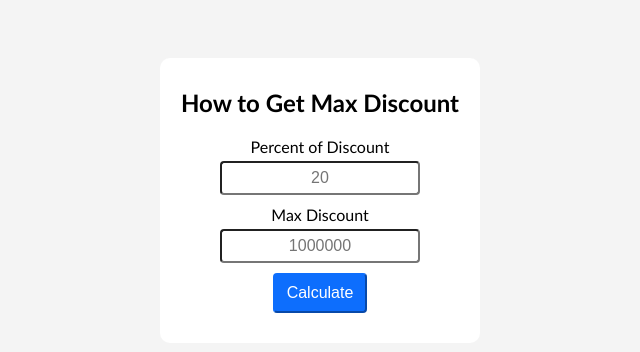
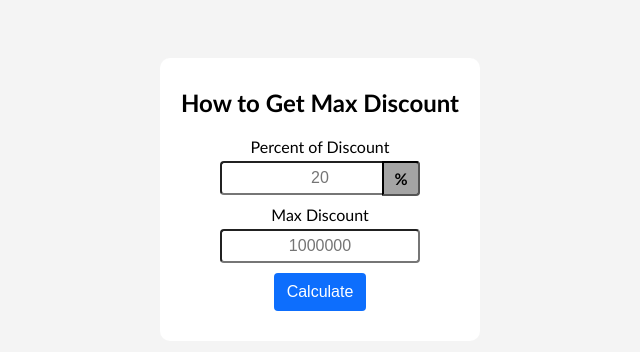
Before and after one commit to harisol/spending_calc, a plain HTML site: page index.html in a window 1280 px wide. Shown: the whole page, without its empty margins (320-960 px from the left). Drawn offline with Linux system fonts and the light colour scheme.

Commit message:
Update index.html

```diff
--- a/index.html
+++ b/index.html
@@ -20,7 +20,7 @@
                 text-align: center;
                 font-size: 1rem;
             }
-            button {
+            .my-button {
                 font-weight: 400;
                 line-height: 1.5;
                 color: #fff;
@@ -30,6 +30,7 @@
                 vertical-align: middle;
                 padding: 0.375rem 0.75rem;
                 font-size: 1rem;
+                border: 1px solid transparent;
                 border-radius: 0.25rem;
                 cursor: pointer;
             }
@@ -43,6 +44,17 @@
                 border-radius: 10px;
                 background-color: #fff;
             }
+            .unit {
+                position: absolute;
+                right: 0.5;
+                top: 0.5;
+                padding: 5.7px 10px;
+                font-weight: bold;
+                border: inset 2px black;
+                background: #a4a4a4;
+                border-top-right-radius: 0.25rem;
+                border-bottom-right-radius: 0.25rem;
+            }
             #result {
                 text-align: center;
                 margin-top: 10px;
@@ -55,6 +67,18 @@
                 margin-top: 5px;
                 display: block;
             }
+
+            /* remove spinner on number input in browser: Chrome, Safari, Edge, Opera */
+            input::-webkit-outer-spin-button,
+            input::-webkit-inner-spin-button {
+                -webkit-appearance: none;
+                margin: 0;
+            }
+
+            /* remove spinner on number input in browser: Firefox */
+            input[type=number] {
+                -moz-appearance: textfield;
+            }
         </style>
     </head>
     <body>
@@ -62,10 +86,13 @@
             <div class="card">
                 <h2>How to Get Max Discount</h2>
                 <label for="persentase">Percent of Discount</label>
-                <input type="text" id="persentase" placeholder="20" />
+                <div class="input-group" style="position: relative">
+                    <span class="unit">%</span>
+                    <input type="number" id="persentase" placeholder="20" />
+                </div>
                 <label for="max">Max Discount</label>
-                <input type="text" id="max" placeholder="1000000" onfocusin="unformatPriceOnInput(this.id)" onfocusout="formatPriceOnInput(this.id)" />
-                <button onclick="startCalculate()">Calculate</button>
+                <input type="number" id="max" placeholder="1000000" onfocusin="unformatPriceOnInput(this.id)" onfocusout="formatPriceOnInput(this.id)" />
+                <button class="my-button" onclick="startCalculate()">Calculate</button>
                 <div id="result">
                     To get max discount, spend at least:<br/>
                     <span id="spend"></span>
```
